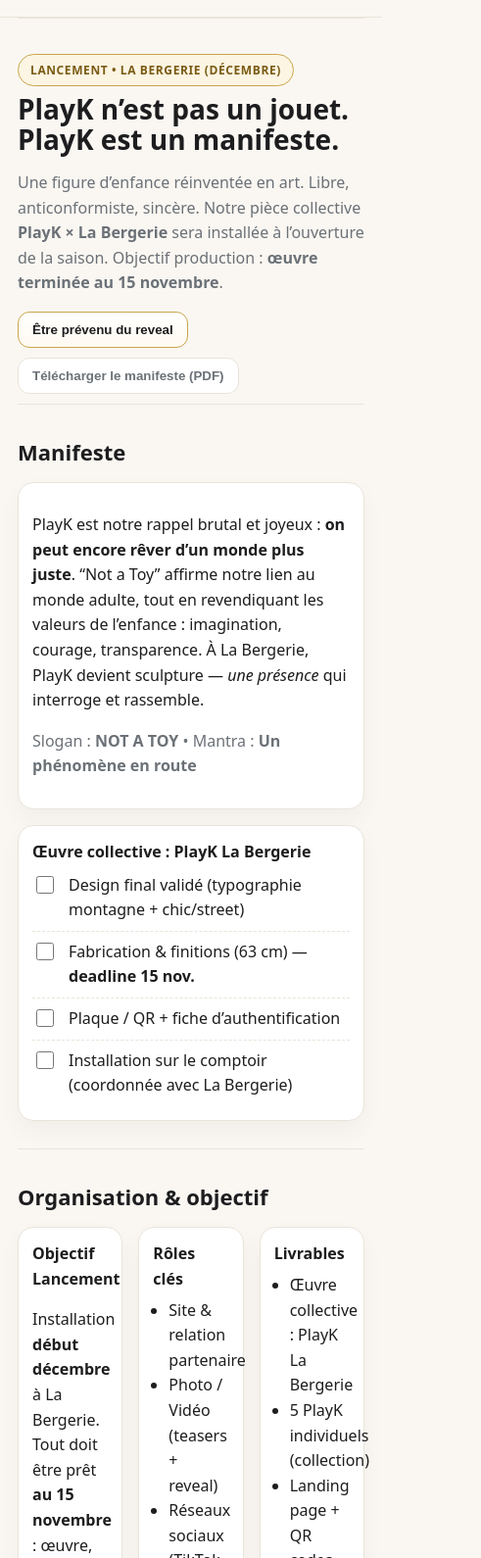
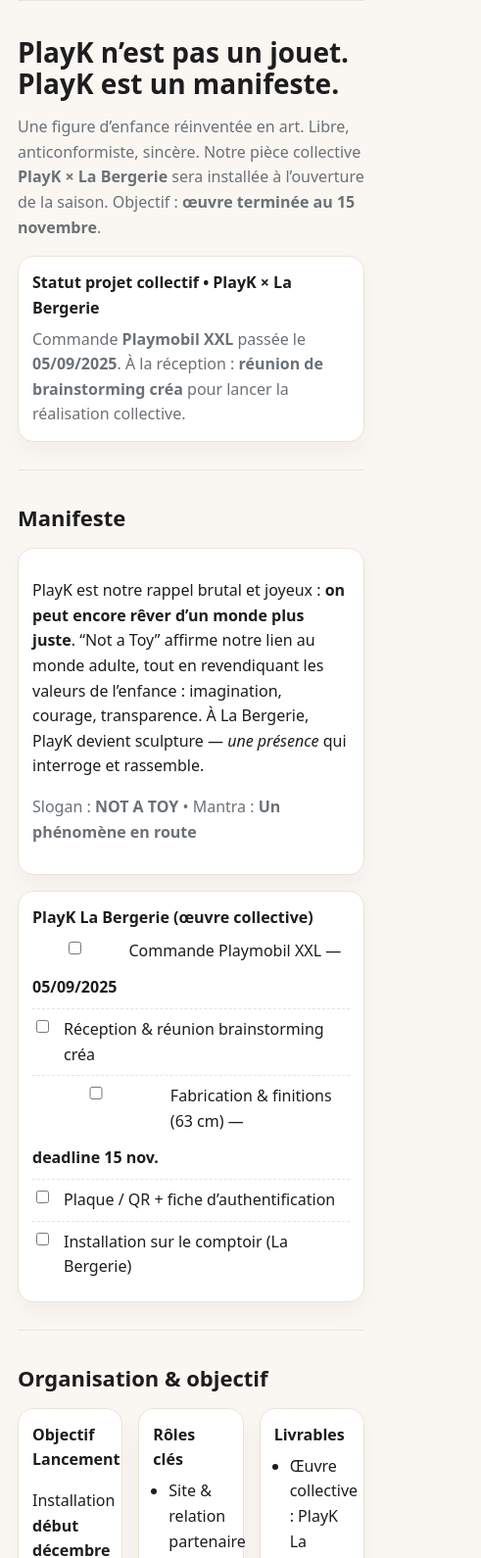
Before and after one commit to REFAP/projet_playk, a plain HTML site: page index.html in a window 390 px wide. Shown: the part 102-1692 px from the top of the page at 98% size, 491 px wide, since content can reach past the window. Drawn offline with Linux system fonts and the light colour scheme.

Commit message:
Update index.html

```diff
--- a/index.html
+++ b/index.html
@@ -12,38 +12,24 @@
       --ink:#1d1d1f;      /* texte foncé */
       --muted:#6b7177;    /* gris texte */
       --gold:#caa64b;     /* accent or */
-      --terra:#c04e3a;    /* terracotta */
       --line:#e9e4da;     /* bordures douces */
-      --ok:#1ea672;       /* vert */
-      --warn:#f59e0b;     /* amber */
     }
     *{box-sizing:border-box}
-    html,body{height:100%}
-    body{margin:0;background:var(--bg);color:var(--ink);font:16px/1.6 system-ui,-apple-system,Segoe UI,Inter,Roboto,"Helvetica Neue",Arial,sans-serif;-webkit-font-smoothing:antialiased}
+    body{margin:0;background:var(--bg);color:var(--ink);font:16px/1.6 system-ui,-apple-system,Segoe UI,Inter,Roboto,"Helvetica Neue",Arial,sans-serif}
     a{color:inherit}
 
     .wrap{max-width:1100px;margin:0 auto;padding:0 18px}
-    header{position:sticky;top:0;z-index:30;background:rgba(250,247,242,.9);backdrop-filter:saturate(1.2) blur(8px);border-bottom:1px solid var(--line)}
+    header{position:sticky;top:0;background:rgba(250,247,242,.9);backdrop-filter:saturate(1.2) blur(8px);border-bottom:1px solid var(--line);z-index:20}
     .nav{display:flex;align-items:center;gap:14px;padding:12px 0}
-    .brand{display:flex;align-items:center;gap:10px;font-weight:900}
-    .dot{width:10px;height:10px;border-radius:50%;background:var(--gold);box-shadow:0 0 12px rgba(202,166,75,.8)}
+    .brand{font-weight:900;display:flex;gap:8px;align-items:center}
+    .dot{width:10px;height:10px;border-radius:50%;background:var(--gold);box-shadow:0 0 14px rgba(202,166,75,.8)}
     .spacer{flex:1}
-    .nav a{padding:8px 10px;border-radius:10px;color:var(--muted);text-decoration:none;border:1px solid transparent}
-    .nav a:hover{border-color:var(--line);color:var(--ink)}
 
-    /* Hero */
-    .hero{padding:36px 0 10px}
-    .kicker{display:inline-flex;align-items:center;gap:8px;border:1px solid var(--gold);color:#7a5b14;border-radius:999px;padding:6px 12px;font-weight:800;text-transform:uppercase;letter-spacing:.6px;font-size:12px;background:#fff4d680}
-    h1{font-size:clamp(28px,5vw,56px);line-height:1.1;margin:.5rem 0 .6rem}
-    .lead{color:var(--muted);font-size:clamp(16px,2.2vw,20px);max-width:46ch}
-    .cta{display:flex;gap:10px;flex-wrap:wrap;margin-top:14px}
-    .btn{border:1px solid var(--ink);background:#fff;color:var(--ink);border-radius:12px;padding:10px 14px;font-weight:800;cursor:pointer}
-    .btn.gold{border-color:var(--gold);background:linear-gradient(180deg,#fff,#fffaf0);}
-    .btn.ghost{border-color:var(--line);color:var(--muted)}
+    section{padding:28px 0;border-top:1px solid var(--line)}
+    h1{font-size:clamp(28px,5vw,56px);margin:.5rem 0 .6rem;line-height:1.15}
+    h2{font-size:clamp(22px,3.4vw,34px);margin:.2rem 0 .8rem}
+    .lead{color:var(--muted);font-size:clamp(16px,2.2vw,20px);max-width:54ch}
 
-    /* Sections */
-    section{padding:28px 0;border-top:1px solid var(--line)}
-    h2{font-size:clamp(22px,3.4vw,34px);margin:.2rem 0 .8rem}
     .grid{display:grid;gap:16px}
     .cols-2{grid-template-columns:repeat(2,minmax(0,1fr))}
     .cols-3{grid-template-columns:repeat(3,minmax(0,1fr))}
@@ -51,17 +37,13 @@
     .card{background:var(--paper);border:1px solid var(--line);border-radius:16px;padding:14px;box-shadow:0 10px 24px rgba(0,0,0,.04)}
     .muted{color:var(--muted)}
 
-    /* Checklist */
     .task{display:grid;grid-template-columns:auto 1fr;gap:12px;align-items:start;padding:8px 0;border-bottom:1px dashed var(--line)}
     .task:last-child{border-bottom:none}
-    .task input{width:18px;height:18px}
 
-    /* Timeline columns */
     .timeline{display:grid;gap:12px;grid-template-columns:repeat(4,minmax(0,1fr))}
     .tcol{background:var(--paper);border:1px solid var(--line);border-radius:14px;padding:14px}
     .tcol h4{margin:.2rem 0 .5rem;font-size:14px;color:#5b5344;text-transform:uppercase;letter-spacing:.4px}
 
-    /* Collection grid */
     .gallery{display:grid;grid-template-columns:repeat(6,minmax(0,1fr));gap:10px}
     .slot{background:linear-gradient(180deg,#fff,#f8f5ee);border:1px solid var(--line);border-radius:14px;aspect-ratio:1/1;display:flex;align-items:center;justify-content:center;position:relative;overflow:hidden}
     .slot b{position:absolute;top:8px;left:10px;color:#9a8c74;font-size:12px}
@@ -70,13 +52,11 @@
 
     footer{padding:28px 0;color:#7a7264}
 
-    /* Responsive */
     @media(max-width:980px){
       .timeline{grid-template-columns:repeat(2,1fr)}
       .gallery{grid-template-columns:repeat(3,1fr)}
     }
     @media(max-width:640px){
-      .nav{gap:8px;flex-wrap:wrap}
       .gallery{grid-template-columns:repeat(2,1fr)}
       .cols-2{grid-template-columns:1fr}
     }
@@ -95,16 +75,17 @@
   </header>
 
   <main class="wrap">
+    <!-- HERO -->
     <section class="hero">
-      <span class="kicker">Lancement • La Bergerie (décembre)</span>
-      <h1>PlayK n’est pas un jouet. <br> PlayK est un manifeste.</h1>
-      <p class="lead">Une figure d’enfance réinventée en art. Libre, anticonformiste, sincère. Notre pièce collective <b>PlayK × La Bergerie</b> sera installée à l’ouverture de la saison. Objectif production : <b>œuvre terminée au 15 novembre</b>.</p>
-      <div class="cta">
-        <button class="btn gold" id="btnNotify">Être prévenu du reveal</button>
-        <button class="btn ghost" id="btnPDF">Télécharger le manifeste (PDF)</button>
+      <h1>PlayK n’est pas un jouet.<br>PlayK est un manifeste.</h1>
+      <p class="lead">Une figure d’enfance réinventée en art. Libre, anticonformiste, sincère. Notre pièce collective <b>PlayK × La Bergerie</b> sera installée à l’ouverture de la saison. Objectif : <b>œuvre terminée au 15 novembre</b>.</p>
+      <div class="card" style="margin-top:14px">
+        <b>Statut projet collectif • PlayK × La Bergerie</b>
+        <p class="muted" style="margin:.4rem 0 0">Commande <b>Playmobil XXL</b> passée le <b>05/09/2025</b>. À la réception : <b>réunion de brainstorming créa</b> pour lancer la réalisation collective.</p>
       </div>
     </section>
 
+    <!-- MANIFESTE -->
     <section id="manifeste">
       <h2>Manifeste</h2>
       <div class="grid cols-2">
@@ -113,21 +94,23 @@
           <p class="muted">Slogan : <b>NOT A TOY</b> • Mantra : <b>Un phénomène en route</b></p>
         </div>
         <div class="card">
-          <b>Œuvre collective : PlayK La Bergerie</b>
-          <div class="task"><input type="checkbox" id="v1"><label for="v1">Design final validé (typographie montagne + chic/street)</label></div>
-          <div class="task"><input type="checkbox" id="v2"><label for="v2">Fabrication & finitions (63 cm) — <b>deadline 15 nov.</b></label></div>
-          <div class="task"><input type="checkbox" id="v3"><label for="v3">Plaque / QR + fiche d’authentification</label></div>
-          <div class="task"><input type="checkbox" id="v4"><label for="v4">Installation sur le comptoir (coordonnée avec La Bergerie)</label></div>
+          <b>PlayK La Bergerie (œuvre collective)</b>
+          <label class="task"><input type="checkbox" id="c1"> Commande Playmobil XXL — <b>05/09/2025</b></label>
+          <label class="task"><input type="checkbox" id="c2"> Réception & réunion brainstorming créa</label>
+          <label class="task"><input type="checkbox" id="c3"> Fabrication & finitions (63 cm) — <b>deadline 15 nov.</b></label>
+          <label class="task"><input type="checkbox" id="c4"> Plaque / QR + fiche d’authentification</label>
+          <label class="task"><input type="checkbox" id="c5"> Installation sur le comptoir (La Bergerie)</label>
         </div>
       </div>
     </section>
 
+    <!-- ORGANISATION -->
     <section id="organisation">
       <h2>Organisation & objectif</h2>
       <div class="grid cols-3">
         <div class="card">
           <b>Objectif Lancement</b>
-          <p>Installation <b>début décembre</b> à La Bergerie. Tout doit être prêt <b>au 15 novembre</b> : œuvre, médias, page, graphisme et logistique.</p>
+          <p>Installation <b>début décembre</b> à La Bergerie. Tout doit être prêt <b>au 15 novembre</b> : œuvre collective, médias, page, graphisme et logistique.</p>
         </div>
         <div class="card">
           <b>Rôles clés</b>
@@ -145,12 +128,13 @@
             <li>5 PlayK individuels (collection)</li>
             <li>Landing page + QR codes</li>
             <li>3 teasers vidéo + photos HD</li>
-            <li>Manifeste & dossier presse</li>
+            <li>Manifeste (brouillon 2025)</li>
           </ul>
         </div>
       </div>
     </section>
 
+    <!-- RÉTRO-PLANNING -->
     <section id="retro">
       <h2>Rétro‑planning</h2>
       <div class="timeline">
@@ -159,21 +143,21 @@
           <label class="task"><input type="checkbox" id="r1"> Camille — PlayK #1 terminé</label>
           <label class="task"><input type="checkbox" id="r2"> Elena — PlayK #1 terminé</label>
           <label class="task"><input type="checkbox" id="r3"> William — PlayK #1 terminé</label>
-          <label class="task"><input type="checkbox" id="r4"> Comptes TikTok / Insta / FB ouverts</label>
+          <label class="task"><input type="checkbox" id="r4"> <b>Démarrage PlayK La Bergerie</b> (commande XXL 05/09, attente réception, séance créa)</label>
         </div>
         <div class="tcol">
           <h4>Octobre</h4>
           <label class="task"><input type="checkbox" id="r5"> Logo PlayK finalisé</label>
-          <label class="task"><input type="checkbox" id="r6"> Manifeste rédigé et maquetté (PDF)</label>
-          <label class="task"><input type="checkbox" id="r7"> Landing page en ligne</label>
-          <label class="task"><input type="checkbox" id="r8"> Tournage teasers + shooting photo</label>
-          <label class="task"><input type="checkbox" id="r9"> Dépôt de la marque</label>
+          <label class="task"><input type="checkbox" id="r6"> Manifeste rédigé et maquetté (PDF brouillon)</label>
+          <label class="task"><input type="checkbox" id="r7"> <b>Landing page en ligne</b> <span class="muted">(simultané)</span></label>
+          <label class="task"><input type="checkbox" id="r8"> <b>Comptes TikTok / Insta / FB ouverts</b> <span class="muted">(simultané)</span></label>
+          <label class="task"><input type="checkbox" id="r9"> <b>Tournage teasers + shooting photo</b> <span class="muted">(simultané)</span></label>
         </div>
         <div class="tcol">
           <h4>Novembre (≤ 15)</h4>
           <label class="task"><input type="checkbox" id="r10"> PlayK La Bergerie terminé</label>
           <label class="task"><input type="checkbox" id="r11"> Plaque / QR / fiches d’authenticité</label>
-          <label class="task"><input type="checkbox" id="r12"> Dossier presse prêt + plan reveal</label>
+          <label class="task"><input type="checkbox" id="r12"> <b>Plan de lancement</b> (timing reveal, posts, relais Bergerie)</label>
         </div>
         <div class="tcol">
           <h4>Décembre</h4>
@@ -184,6 +168,7 @@
       </div>
     </section>
 
+    <!-- COLLECTION -->
     <section id="collection">
       <h2>Collection (6 pièces)</h2>
       <div class="gallery">
@@ -194,7 +179,7 @@
         <div class="slot empty"><b>#05</b>À venir</div>
         <div class="slot empty"><b>#06</b>À venir</div>
       </div>
-      <p class="muted" style="margin-top:8px">Astuce : remplacez <code>playk01.jpg</code> et <code>playk02.jpg</code> par vos photos (même dossier), les autres cases resteront en attente.</p>
+      <p class="muted" style="margin-top:8px">Remplacez <code>playk01.jpg</code> et <code>playk02.jpg</code> par vos photos. Les autres cases resteront en attente.</p>
     </section>
 
     <footer>
@@ -206,22 +191,16 @@
   </main>
 
   <script>
-    // Persistance simple des cases à cocher
+    // année footer
+    document.getElementById('year').textContent = new Date().getFullYear();
+
+    // persistance des cases à cocher
     const checks = document.querySelectorAll('input[type="checkbox"][id]');
     checks.forEach(ch=>{
       const key = 'playk_check_'+ch.id;
       try{ ch.checked = localStorage.getItem(key)==='1'; }catch{}
-      ch.addEventListener('change', ()=>{
-        localStorage.setItem(key, ch.checked ? '1' : '0');
-      });
+      ch.addEventListener('change', ()=> localStorage.setItem(key, ch.checked ? '1' : '0'));
     });
-
-    // Year
-    document.getElementById('year').textContent = new Date().getFullYear();
-
-    // CTA placeholders
-    document.getElementById('btnNotify').addEventListener('click', ()=> alert('Merci ! Nous te préviendrons pour le reveal.'));
-    document.getElementById('btnPDF').addEventListener('click', ()=> alert('Le PDF Manifeste sera disponible ici.'));
   </script>
 </body>
 </html>
```
